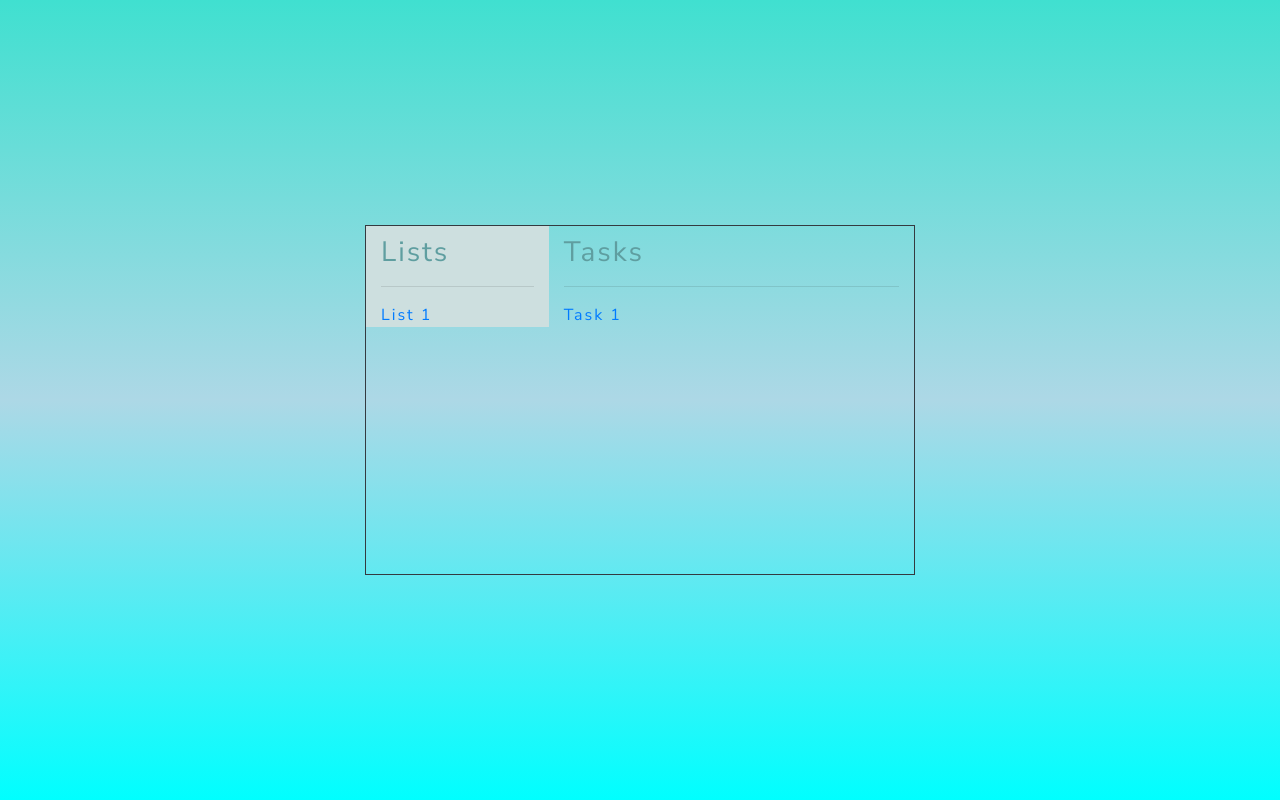
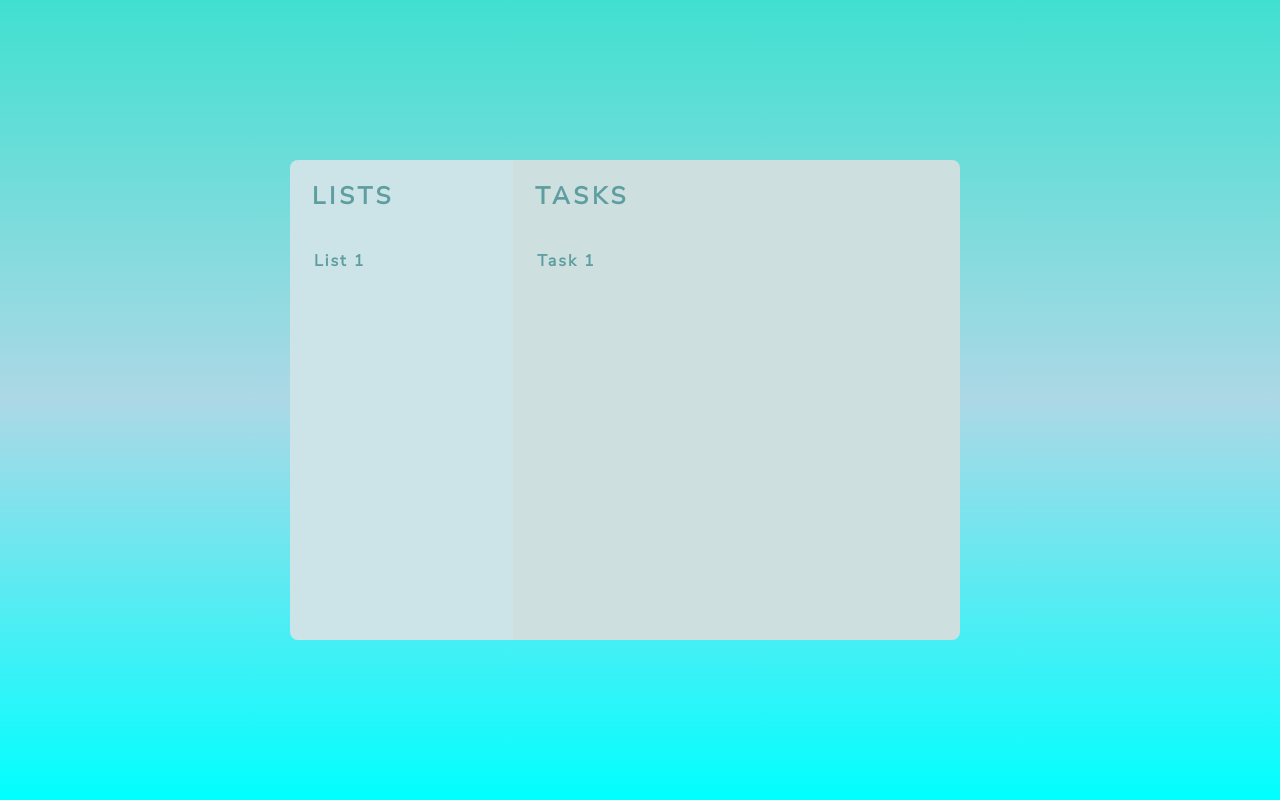
Before and after one commit to lilwani/task-manager, an Angular app: page /taskview in a window 1280 px wide. Built offline with nearby package versions, Linux system fonts and the light colour scheme.

Commit message:
Add new components and styles

```diff
--- a/src/app/app.module.ts
+++ b/src/app/app.module.ts
@@ -5,13 +5,17 @@ import { AppRoutingModule } from './app-routing.module';
 import { AppComponent } from './app.component';
 import { TaskViewComponent } from './pages/task-view/task-view.component';
 import { LoginPageComponent } from './pages/login-page/login-page.component';
+import { ListItemsComponent } from './pages/task-view/list-items/list-items.component';
+import { TaskItemsComponent } from './pages/task-view/task-items/task-items.component';
 // import { fontawesome } from "../../node_modules/@fortawesome/fontawesome-free/js/fontawesome.js";
 
 @NgModule({
   declarations: [
     AppComponent,
     TaskViewComponent,
-    LoginPageComponent
+    LoginPageComponent,
+    ListItemsComponent,
+    TaskItemsComponent
   ],
   imports: [
     BrowserModule,
--- /dev/null
+++ b/src/app/pages/task-view/list-items/list-items.component.css
@@ -0,0 +1,16 @@
+@import url("../task-view.component.css");
+
+label{
+    padding-left: 12px;
+    padding-top: 20px;
+    display: inline-block;
+    font-size: 16px;
+    font-weight: 600;
+}
+
+
+.titles{
+    padding:10px;
+    font-weight: bold;
+    letter-spacing: 4px;
+}
--- /dev/null
+++ b/src/app/pages/task-view/list-items/list-items.component.html
@@ -0,0 +1,2 @@
+<h4 class="titles">LISTS</h4>
+<label>List 1</label>
--- /dev/null
+++ b/src/app/pages/task-view/list-items/list-items.component.ts
@@ -0,0 +1,16 @@
+import { Component, OnInit } from '@angular/core';
+import {} from '../list-items/lists'
+
+@Component({
+  selector: 'app-list-items',
+  templateUrl: './list-items.component.html',
+  styleUrls: ['./list-items.component.css']
+})
+export class ListItemsComponent implements OnInit {
+
+  constructor() { }
+
+  ngOnInit(): void {
+  }
+
+}
--- /dev/null
+++ b/src/app/pages/task-view/list-items/lists.js
@@ -0,0 +1 @@
+listItems=["Childs School Trip","Office Party", "Groceries"]
--- /dev/null
+++ b/src/app/pages/task-view/task-items/task-items.component.css
@@ -0,0 +1,16 @@
+@import url("../task-view.component.css");
+
+label{
+    padding-left: 12px;
+    padding-top: 20px;
+    display: inline-block;
+    font-size: 16px;
+    font-weight: 600;
+}
+
+
+.titles{
+    padding:10px;
+    font-weight: bold;
+    letter-spacing: 4px;
+}
--- /dev/null
+++ b/src/app/pages/task-view/task-items/task-items.component.html
@@ -0,0 +1,2 @@
+<h4 class="titles">TASKS</h4>
+<label>Task 1</label>
--- /dev/null
+++ b/src/app/pages/task-view/task-items/task-items.component.ts
@@ -0,0 +1,15 @@
+import { Component, OnInit } from '@angular/core';
+
+@Component({
+  selector: 'app-task-items',
+  templateUrl: './task-items.component.html',
+  styleUrls: ['./task-items.component.css']
+})
+export class TaskItemsComponent implements OnInit {
+
+  constructor() { }
+
+  ngOnInit(): void {
+  }
+
+}
--- a/src/app/pages/task-view/task-view.component.css
+++ b/src/app/pages/task-view/task-view.component.css
@@ -1,15 +1,25 @@
 .taskview-window{
-    width: 550px;
-    height: 350px;
+    width: 700px;
+    height: 480px;
     letter-spacing: 2px;
     color: cadetblue;
 }
 
-.list-title{
-    padding-top : 10px;
+#lists{
+
+    background-color: rgb(204, 228, 231);
+    width: 100%;
+    height: 100%;
+    padding: 12px;
+    border-top-left-radius: 8px;
+    border-bottom-left-radius: 8px;
 }
-#lists{
+
+#tasks{
     background-color: rgb(205, 223, 223);
     width: 100%;
     height: 100%;
+    padding: 12px;
+    border-top-right-radius: 8px;
+    border-bottom-right-radius: 8px;
 }
--- a/src/app/pages/task-view/task-view.component.html
+++ b/src/app/pages/task-view/task-view.component.html
@@ -1,14 +1,10 @@
-<div class="container-fluid taskview-window border border-dark">
-    <div class="row content">
+<div class="container taskview-window">
+    <div class="row content" style="height:100%; width:100%">
         <div class="col-4" id="lists">
-            <h3 class="list-title">Lists</h3>
-            <hr>
-            <a href="#">List 1</a>
+            <app-list-items></app-list-items>
         </div>
-        <div class="col-8" id="Tasks">
-            <h3 class="list-title">Tasks</h3>
-            <hr>
-            <a href="#">Task 1</a>
+        <div class="col-8" id="tasks">
+            <app-task-items></app-task-items>
         </div>
     </div>
 </div>
```
Also changed, not shown: 2 other files (tests, documents, lock files or other folders).
